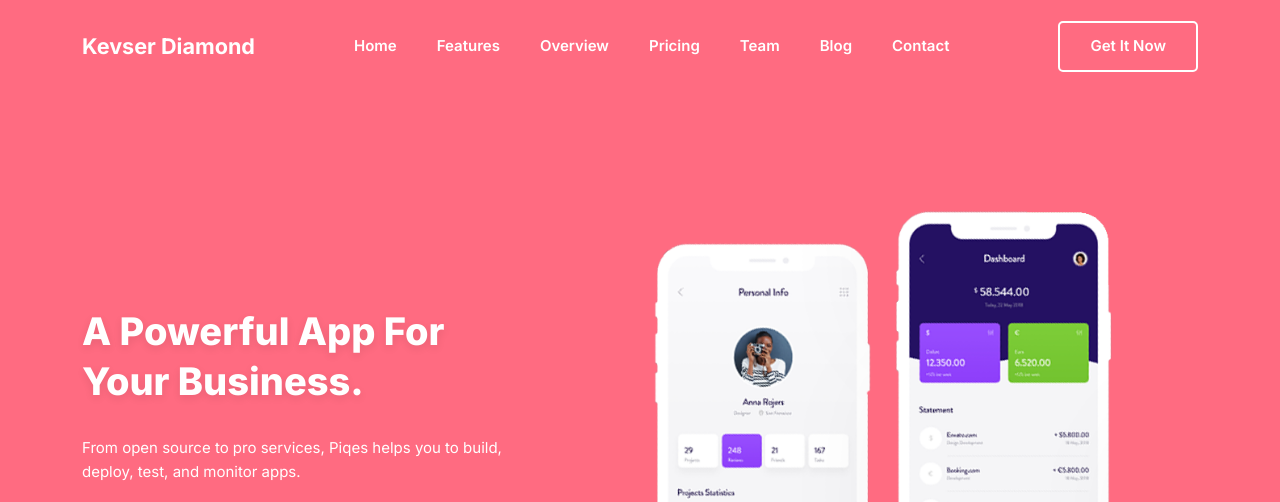
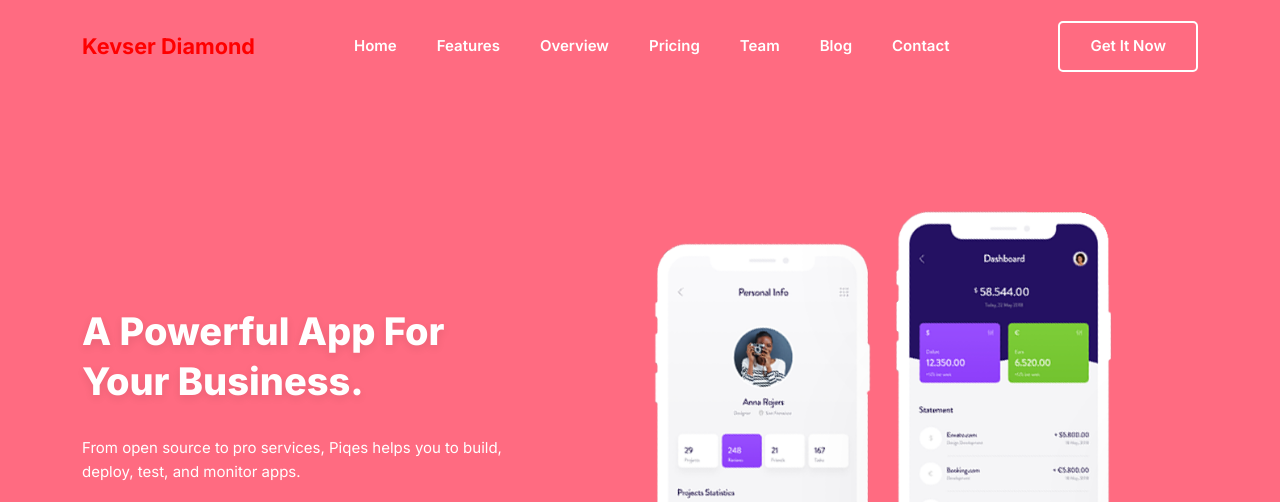
Before and after one commit to kevserkoramaz/diamond, a plain HTML site: page index.html in a window 1280 px wide. Shown: the top 502 px of the page. Drawn offline with Linux system fonts and the light colour scheme.

Commit message:
Update index.html

```diff
--- a/index.html
+++ b/index.html
@@ -51,7 +51,7 @@
                                 <img src="assets/images/logo/white-logo.svg" alt="Logo">
                             </a> -->
                             <b style="
-                              color: #fff;
+                              color: #f00;
                               font-size: 1.35rem;
                             ">Kevser Diamond</b>
                             <button class="navbar-toggler mobile-menu-btn" type="button" data-bs-toggle="collapse"
```
